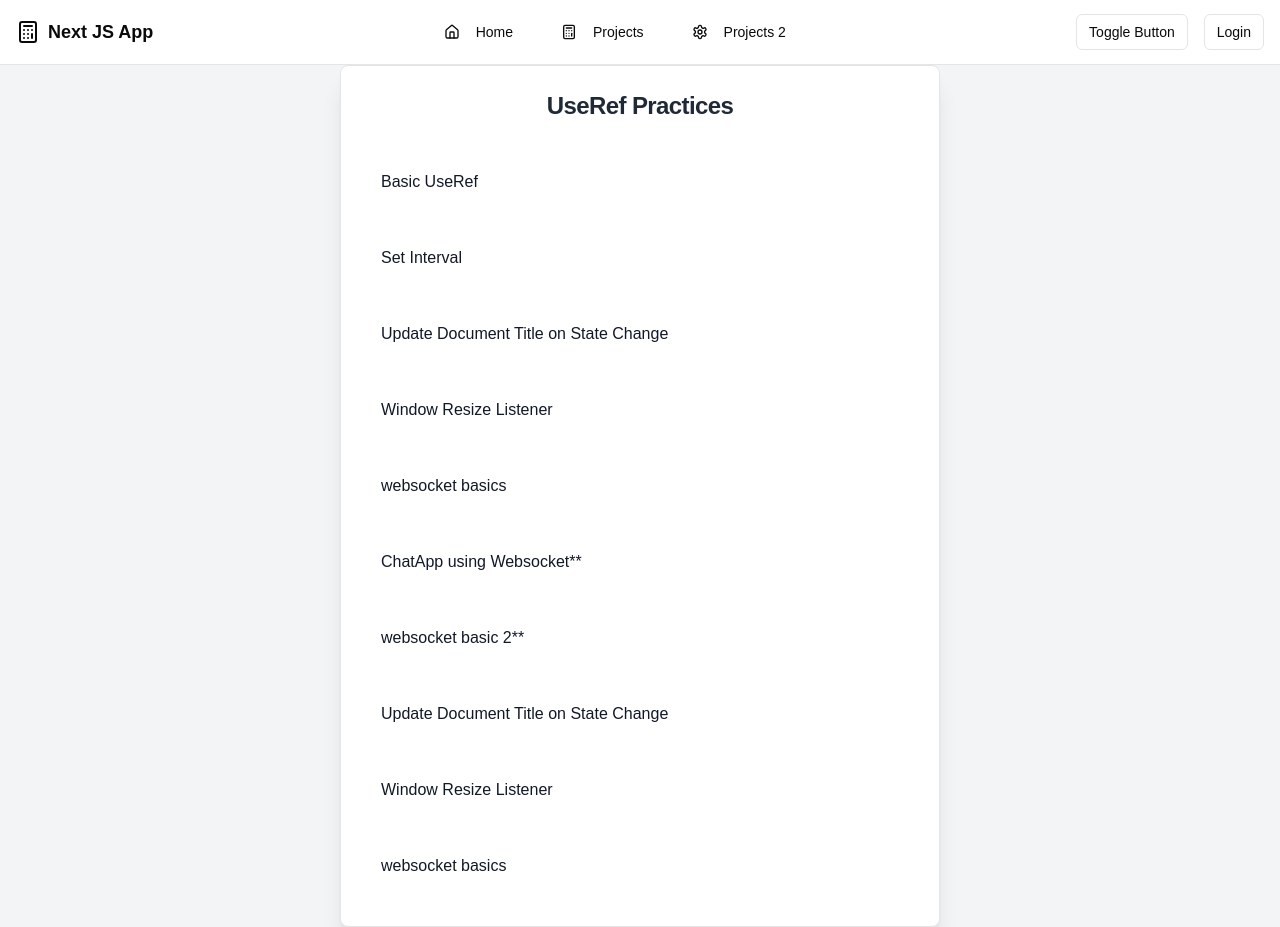
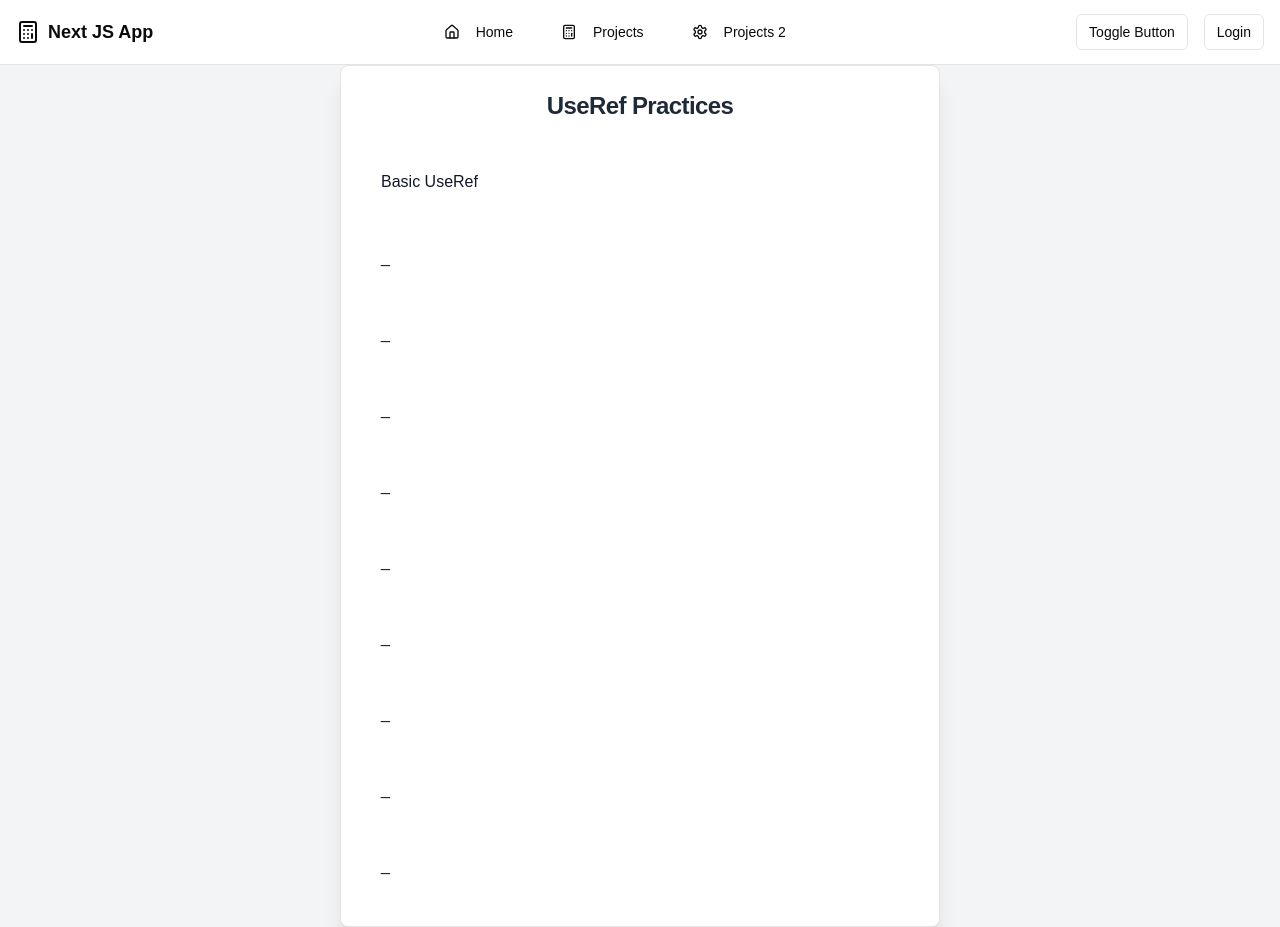
Before and after one commit to 1hirak/ProjectDisplay, a Next.js app: page /useref in a window 1280 px wide. Built offline with nearby package versions, Linux system fonts and the light colour scheme.

Commit message:
useref for websockets-update

```diff
--- a/src/app/useref/p1/page.jsx
+++ b/src/app/useref/p1/page.jsx
@@ -1,27 +1,14 @@
 "use client";
 import { useState, useRef, useEffect } from "react";
-
 function AutoFocusInput() {
-  const inputRef = useRef(0); // Step 1: Create a ref
+  const inputRef = useRef(0);
     const [first, setfirst] = useState(true)
-//   useEffect(() => {
-//     // Step 3: Access the DOM element
-//     // inputRef.current.focus(); // Focus the input
-//     console.log(inputRef.current); // Logs the actual <input> DOM node
-//   }, []);
-
   const handleClick = () => {
-
-
     inputRef.current=inputRef.current+1;
-    console.log("clicked"+inputRef.current);
     setfirst(x=>!x)
-
  }
-
   return (
     <>
-
       {/* <input ref={inputRef} type="text" placeholder="Enter text" /> */}
       <div>{inputRef.current}</div>
       <button
@@ -31,5 +18,4 @@ function AutoFocusInput() {
     </>
   );
 }
-
 export default AutoFocusInput;
--- a/src/app/useref/page.jsx
+++ b/src/app/useref/page.jsx
@@ -8,15 +8,15 @@ import { ChevronRight } from "lucide-react";
 
 const resources = [
   { id: 1, title: "Basic UseRef", path: "/useref/p1" },
-  { id: 2, title: "Set Interval", path: "/useref/p2" },
-  { id: 3, title: "Update Document Title on State Change", path: "/useref/p3" },
-  { id: 4, title: "Window Resize Listener", path: "/useref/p4" },
-  { id: 5, title: "websocket basics", path: "/useref/p5" },
-  { id: 6, title: "ChatApp using Websocket** ", path: "/useref/p6" },
-  { id: 7, title: "websocket basic 2**", path: "/useref/p7" },
-  { id: 8, title: "Update Document Title on State Change", path: "/useref/p8" },
-  { id: 9, title: "Window Resize Listener", path: "/useref/p9" },
-  { id: 10, title: "websocket basics", path: "/useref/p10" },
+  { id: 2, title: "_", path: "/useref/p2" },
+  { id: 3, title: "_", path: "/useref/p3" },
+  { id: 4, title: "_", path: "/useref/p4" },
+  { id: 5, title: "_", path: "/useref/p5" },
+  { id: 6, title: "_ ", path: "/useref/p6" },
+  { id: 7, title: "_", path: "/useref/p7" },
+  { id: 8, title: "_", path: "/useref/p8" },
+  { id: 9, title: "_", path: "/useref/p9" },
+  { id: 10, title: "_", path: "/useref/p10" },
 ];
 
 export default function TableList() {
```
Also changed, not shown: src/app/useeffect/p7/page.jsx (+5 -9 lines).
